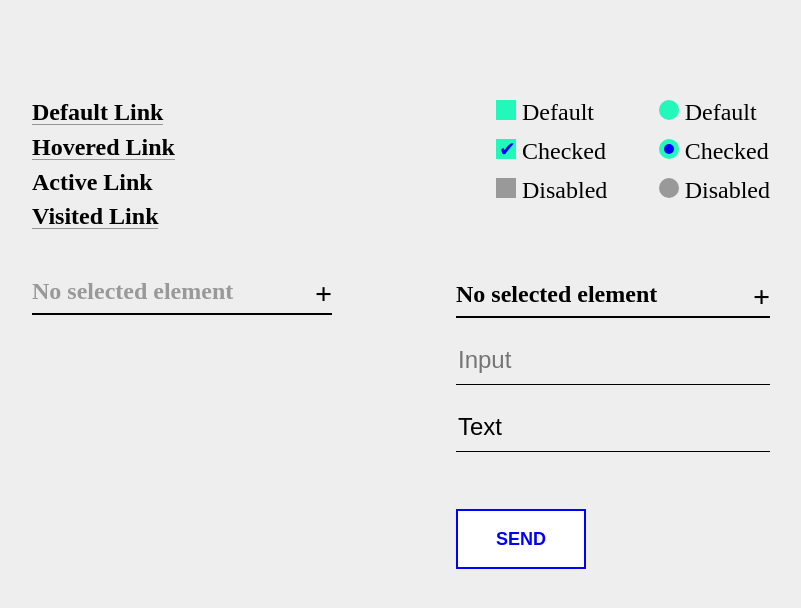
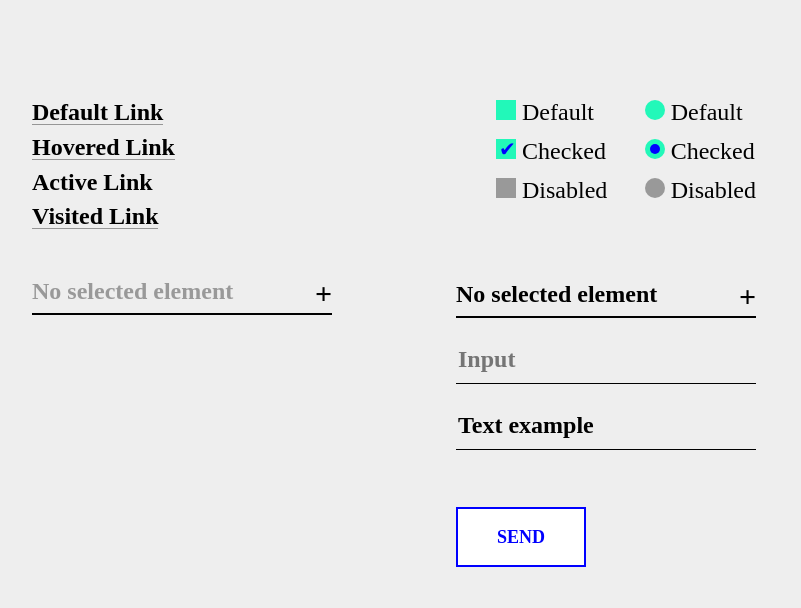
Before and after one commit to Niki-veb-dev/TT-SMile, a website built with Parcel: page src/index.html in a window 1280 px wide. Shown: the whole page, without its empty margins (246-1047 px from the left). Built offline with nearby package versions, Linux system fonts and the light colour scheme; files whose address does not match are found by name.

Commit message:
rename tag "button" on "a

```diff
--- a/src/index.html
+++ b/src/index.html
@@ -138,18 +138,17 @@
                     type="text"
                     placeholder="Input"
                     class="form__input"
-                    value="Text"
+                    value="Text example"
                   >
                 </label>
               </div>
 
-              <div class="form__buttons">
-                <button
-                  class="form__button"
-                >
-                  send
-                </button>
-              </div>
+              <a
+                href="/"
+                class="form__button"
+              >
+                send
+              </a>
 
             </form>
           </div>
--- a/src/styles/block/container.scss
+++ b/src/styles/block/container.scss
@@ -1,7 +1,6 @@
 .container {
   margin: 0 auto;
   width: 724px;
-  font-family: Marvel;
 
   @include onTablet {
     width: 675px;
--- a/src/styles/block/form.scss
+++ b/src/styles/block/form.scss
@@ -33,14 +33,22 @@
   }
 
   &__input {
+    width: 100%;
     border: none;
+    font-size: 24px;
+    font-weight: 700;
     margin-top: 27px;
+    font-family: Marvel;
     background: $c-gray;
     padding-bottom: 10px;
     border-bottom: 1px solid black;
   }
 
   &__button {
+    display: flex;
+    justify-content: center;
+    align-items: center;
+    text-decoration: none;
     width: 130px;
     height: 60px;
     color: $c-blue;
--- a/src/styles/main.scss
+++ b/src/styles/main.scss
@@ -9,5 +9,6 @@
 @import "./block/select";
 
 body {
+  font-family: Marvel;
   background: $c-gray;
 }
```
